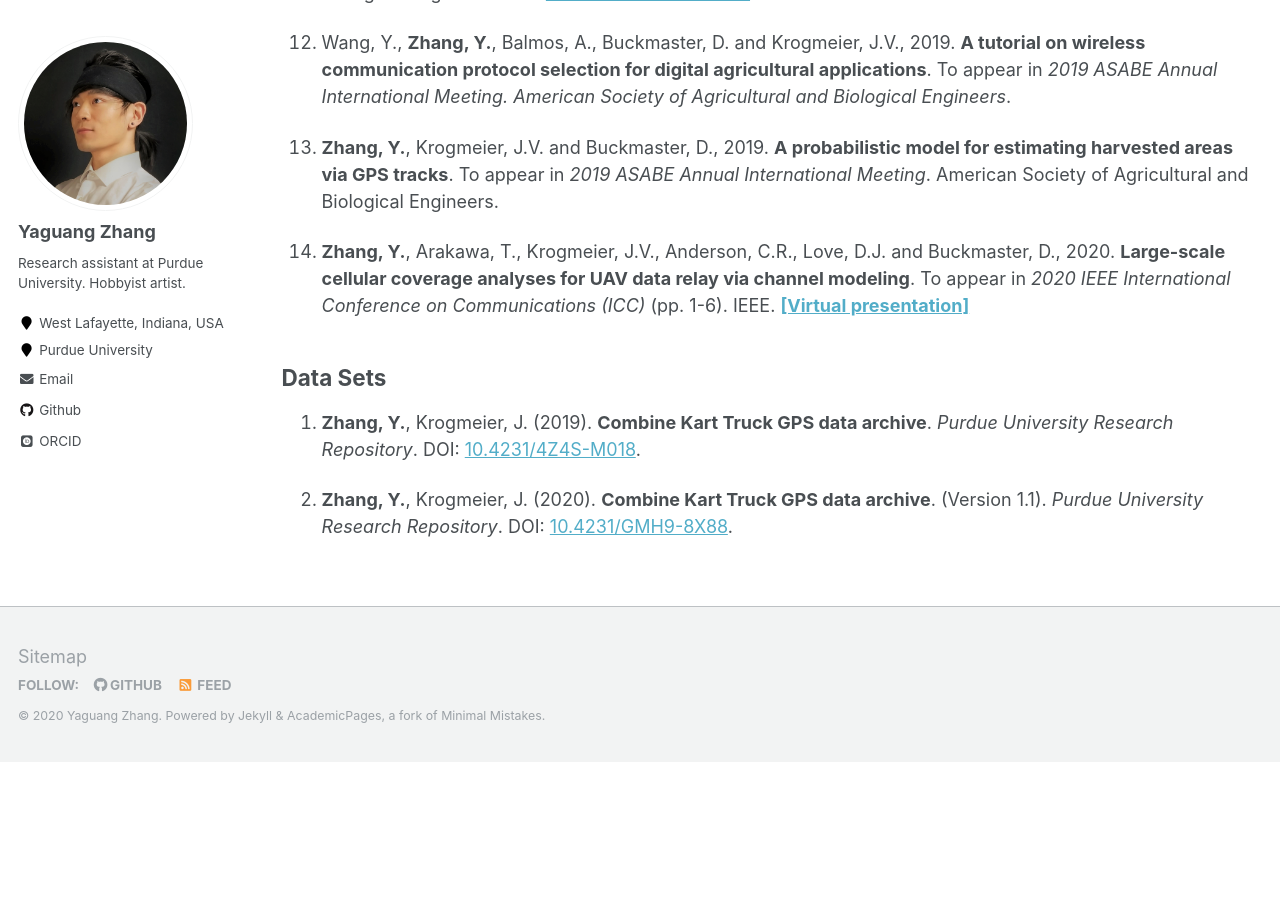
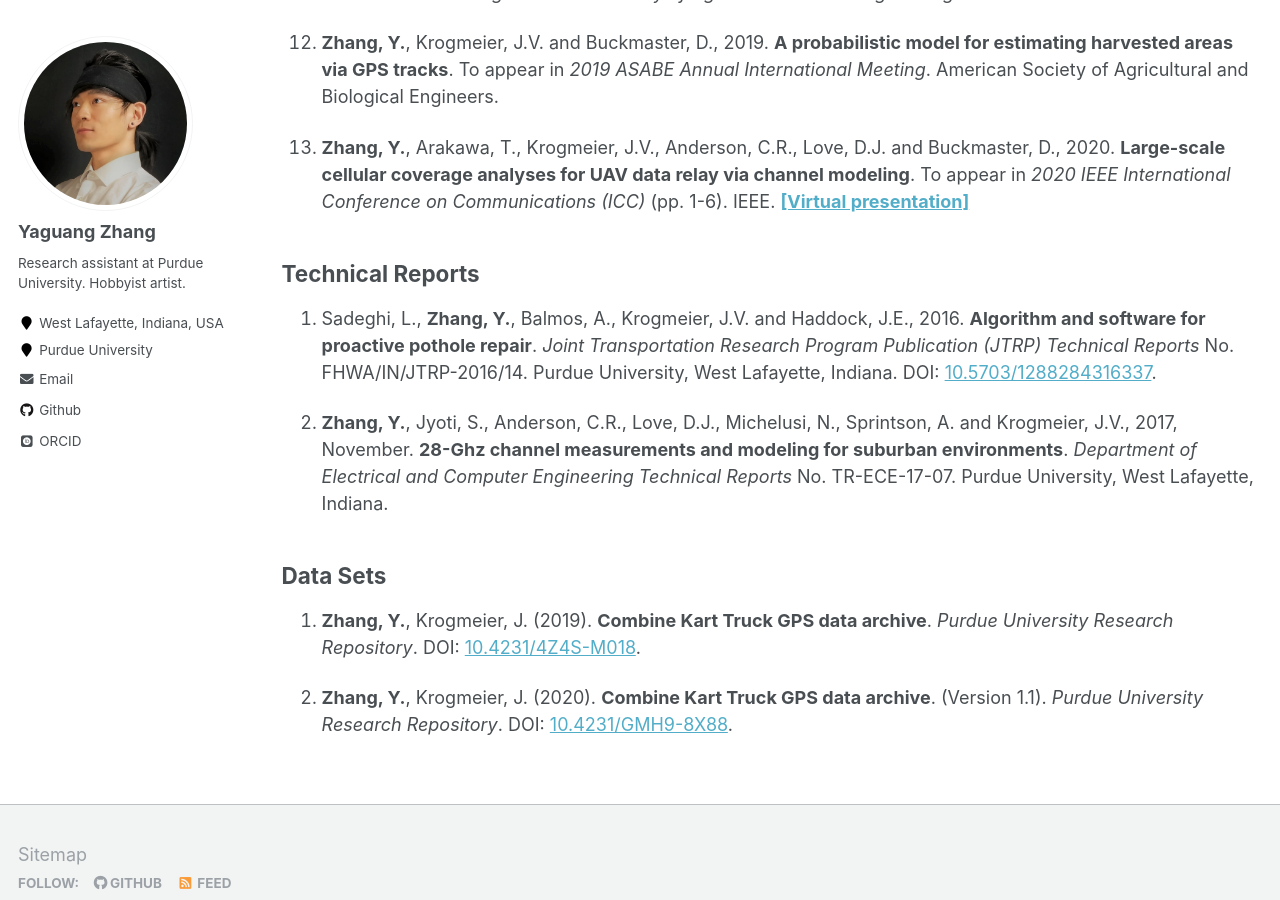
Before and after one commit to YaguangZhang/yaguangzhang.github.io, a Jekyll site: the page built from _pages/publications.md, in a window 1280 px wide and 900 px high, scrolled down 1762 px. Built offline with Jekyll 4.4.1, drawn with Linux system fonts in a browser that asks for light colours; some web fonts are replaced; before the commit the page ends 2524 px from its top, so only the background shows below that; some of the changed text lies outside the part shown.

Commit message:
Update publications.
  - Add category "Technical Reports".

```diff
--- a/_data/navigation.yml
+++ b/_data/navigation.yml
@@ -3,5 +3,8 @@ main:
   - title: "Publications"
     url: /publications/
 
+  - title: "Presentations"
+    url: /presentations/
+
   - title: "CV"
     url: /cv/
--- a/_pages/publications.md
+++ b/_pages/publications.md
@@ -20,31 +20,36 @@ Conferences
 
 1.  **Zhang, Y.**, Balmos, A., Krogmeier, J.V. and Buckmaster, D., 2015, September. **Working zone identification for specialized micro transportation systems using GPS tracks**. In *2015 IEEE 18th International Conference on* *Intelligent Transportation Systems (ITSC)* (pp. 1779-1784). IEEE. DOI: [10.1109/ITSC.2015.289](https://doi.org/10.1109/ITSC.2015.289).
 
-2.  Sadeghi, L., **Zhang, Y.**, Balmos, A., Krogmeier, J.V. and Haddock, J.E., 2016. **Algorithm and software for proactive pothole repair**. *Joint Transportation Research Program Publication* No. FHWA/IN/JTRP-2016/14. West Lafayette, IN, Purdue University. DOI: [10.5703/1288284316337](https://doi.org/10.5703/1288284316337).
+2.  Layton, A.W., **Zhang, Y.**, Krogmeier, J.V. and Buckmaster, D.R., 2017. **Determining harvesting efficiency via multiple combine GPS logs**. In *2017 ASABE Annual International Meeting* (p. 1). American Society of Agricultural and Biological Engineers. DOI: [10.13031/aim.201700816](https://doi.org/10.13031/aim.201700816).
 
-3.  Layton, A.W., **Zhang, Y.**, Krogmeier, J.V. and Buckmaster, D.R., 2017. **Determining harvesting efficiency via multiple combine GPS logs**. In *2017 ASABE Annual International Meeting* (p. 1). American Society of Agricultural and Biological Engineers. DOI: [10.13031/aim.201700816](https://doi.org/10.13031/aim.201700816).
+3.  **Zhang, Y.**, Ault, A., Krogmeier, J.V. and Buckmaster, D., 2017. **Activity recognition for harvesting via GPS tracks**. In *2017 ASABE Annual International Meeting* (p. 1). American Society of Agricultural and Biological Engineers. DOI: [10.13031/aim.201700813](https://doi.org/10.13031/aim.201700813).
 
-4.  **Zhang, Y.**, Ault, A., Krogmeier, J.V. and Buckmaster, D., 2017. **Activity recognition for harvesting via GPS tracks**. In *2017 ASABE Annual International Meeting* (p. 1). American Society of Agricultural and Biological Engineers. DOI: [10.13031/aim.201700813](https://doi.org/10.13031/aim.201700813).
+4.  **Zhang, Y.**, Balmos, A., Krogmeier, J.V. and Buckmaster, D., 2017. **Dynamic high-precision field shape generation via combine GPS tracks**. In *2017 ASABE Annual International Meeting* (p. 1). American Society of Agricultural and Biological Engineers. DOI: [10.13031/aim.201700809](https://doi.org/10.13031/aim.201700809).
 
-5.  **Zhang, Y.**, Balmos, A., Krogmeier, J.V. and Buckmaster, D., 2017. **Dynamic high-precision field shape generation via combine GPS tracks**. In *2017 ASABE Annual International Meeting* (p. 1). American Society of Agricultural and Biological Engineers. DOI: [10.13031/aim.201700809](https://doi.org/10.13031/aim.201700809).
+5.  **Zhang, Y.**, Jyoti, S., Anderson, C.R., Love, D.J., Michelusi, N., Sprintson, A. and Krogmeier, J.V., 2018, May. **28-GHz channel measurements and modeling for suburban environments**. In *2018 IEEE International Conference on Communications (ICC)* (pp. 1-6). IEEE. DOI: [10.1109/ICC.2018.8422820](https://doi.org/10.1109/ICC.2018.8422820).
 
-6.  **Zhang, Y.**, Jyoti, S., Anderson, C.R., Love, D.J., Michelusi, N., Sprintson, A. and Krogmeier, J.V., 2018, May. **28-GHz channel measurements and modeling for suburban environments**. In *2018 IEEE International Conference on Communications (ICC)* (pp. 1-6). IEEE. DOI: [10.1109/ICC.2018.8422820](https://doi.org/10.1109/ICC.2018.8422820).
+6.  **Zhang, Y.**, Love, D.J., Michelusi, N., Krogmeier, J.V., Jyoti, S., Sprintson, A. and Anderson, C.R., 2018, March. **Improving millimeter-wave channel models for suburban environments with site-specific geometric features**. In *2018 International Applied Computational Electromagnetics Society Symposium (ACES)* (pp. 1-2). IEEE. DOI: [10.23919/ROPACES.2018.8364140](https://doi.org/10.23919/ROPACES.2018.8364140).
 
-7.  **Zhang, Y.**, Love, D.J., Michelusi, N., Krogmeier, J.V., Jyoti, S., Sprintson, A. and Anderson, C.R., 2018, March. **Improving millimeter-wave channel models for suburban environments with site-specific geometric features**. In *2018 International Applied Computational Electromagnetics Society Symposium (ACES)* (pp. 1-2). IEEE. DOI: [10.23919/ROPACES.2018.8364140](https://doi.org/10.23919/ROPACES.2018.8364140).
+7.  Buckmaster, D., Krogmeier, J.V., Ault, A., Noel, S., Wang, Y., **Zhang, Y.**, Layton, A. and Balmos, A., 2018, June. **Use cases for real time data in agriculture**. In *2018 International Conference on Precision Agriculture*. ISPA. \[Online\] Available at: <https://www.internationalsocietyofprecisionagriculture.org/proceedings/?action=abstract&id=5394> (Accessed: 19 June 2020).
 
-8.  Buckmaster, D., Krogmeier, J.V., Ault, A., Noel, S., Wang, Y., **Zhang, Y.**, Layton, A. and Balmos, A., 2018, June. **Use cases for real time data in agriculture**. In *2018 International Conference on Precision Agriculture*. ISPA. \[Online\] Available at: <https://www.internationalsocietyofprecisionagriculture.org/proceedings/?action=abstract&id=5394> (Accessed: 19 June 2020).
+8.  Lindsay, A.M., Wang, Y., Noel, S., **Zhang, Y.**, Krogmeier, J.V. and Buckmaster, D., 2018. **CAN-based forage yield mapping**. In *2018 ASABE Annual International Meeting* (p. 1). American Society of Agricultural and Biological Engineers. DOI: [10.13031/aim.201801016](https://doi.org/10.13031/aim.201801016).
 
-9.  Lindsay, A.M., Wang, Y., Noel, S., **Zhang, Y.**, Krogmeier, J.V. and Buckmaster, D., 2018. **CAN-based forage yield mapping**. In *2018 ASABE Annual International Meeting* (p. 1). American Society of Agricultural and Biological Engineers. DOI: [10.13031/aim.201801016](https://doi.org/10.13031/aim.201801016).
+9.  **Zhang, Y.**, Balmos, A., Ault, A., Buckmaster, D. and Krogmeier, J.V., 2018. **Generating product traceability trees for harvesting from GPS tracks**. In *2018 ASABE Annual International Meeting* (p. 1). American Society of Agricultural and Biological Engineers. DOI: [10.13031/aim.201800628](https://doi.org/10.13031/aim.201800628).
 
-10. **Zhang, Y.**, Balmos, A., Ault, A., Buckmaster, D. and Krogmeier, J.V., 2018. **Generating product traceability trees for harvesting from GPS tracks**. In *2018 ASABE Annual International Meeting* (p. 1). American Society of Agricultural and Biological Engineers. DOI: [10.13031/aim.201800628](https://doi.org/10.13031/aim.201800628).
+10. Wang, Y., **Zhang, Y.**, Buckmaster, D. and Krogmeier, J., 2019. **Combine harvester unloading event inference using GPS data**. In *2019 ASABE Annual International Meeting* (p. 1). American Society of Agricultural and Biological Engineers. DOI: [10.13031/aim.201901286](https://doi.org/10.13031/aim.201901286).
 
-11. Wang, Y., **Zhang, Y.**, Buckmaster, D. and Krogmeier, J., 2019. **Combine harvester unloading event inference using GPS data**. In *2019 ASABE Annual International Meeting* (p. 1). American Society of Agricultural and Biological Engineers. DOI: [10.13031/aim.201901286](https://doi.org/10.13031/aim.201901286).
+11. Wang, Y., **Zhang, Y.**, Balmos, A., Buckmaster, D. and Krogmeier, J.V., 2019. **A tutorial on wireless communication protocol selection for digital agricultural applications**. To appear in *2019 ASABE Annual International Meeting. American Society of Agricultural and Biological Engineers*.
 
-12. Wang, Y., **Zhang, Y.**, Balmos, A., Buckmaster, D. and Krogmeier, J.V., 2019. **A tutorial on wireless communication protocol selection for digital agricultural applications**. To appear in *2019 ASABE Annual International Meeting. American Society of Agricultural and Biological Engineers*.
+12. **Zhang, Y.**, Krogmeier, J.V. and Buckmaster, D., 2019. **A probabilistic model for estimating harvested areas via GPS tracks**. To appear in *2019 ASABE Annual International Meeting*. American Society of Agricultural and Biological Engineers.
 
-13. **Zhang, Y.**, Krogmeier, J.V. and Buckmaster, D., 2019. **A probabilistic model for estimating harvested areas via GPS tracks**. To appear in *2019 ASABE Annual International Meeting*. American Society of Agricultural and Biological Engineers.
+13. **Zhang, Y.**, Arakawa, T., Krogmeier, J.V., Anderson, C.R., Love, D.J. and Buckmaster, D., 2020. **Large-scale cellular coverage analyses for UAV data relay via channel modeling**. To appear in *2020 IEEE International Conference on Communications (ICC)* (pp. 1-6). IEEE. [**\[Virtual presentation\]**](https://yaguangzhang.github.io/files/ICC2020_WC17_CellCoverageSimulationForDrones.mp4)
 
-14. **Zhang, Y.**, Arakawa, T., Krogmeier, J.V., Anderson, C.R., Love, D.J. and Buckmaster, D., 2020. **Large-scale cellular coverage analyses for UAV data relay via channel modeling**. To appear in *2020 IEEE International Conference on Communications (ICC)* (pp. 1-6). IEEE. [**\[Virtual presentation\]**](https://yaguangzhang.github.io/files/ICC2020_WC17_CellCoverageSimulationForDrones.mp4)
+Technical Reports
+-----------------
+
+1.  Sadeghi, L., **Zhang, Y.**, Balmos, A., Krogmeier, J.V. and Haddock, J.E., 2016. **Algorithm and software for proactive pothole repair**. *Joint Transportation Research Program Publication (JTRP) Technical Reports* No. FHWA/IN/JTRP-2016/14. Purdue University, West Lafayette, Indiana. DOI: [10.5703/1288284316337](https://doi.org/10.5703/1288284316337).
+
+2.  **Zhang, Y.**, Jyoti, S., Anderson, C.R., Love, D.J., Michelusi, N., Sprintson, A. and Krogmeier, J.V., 2017, November. **28-Ghz channel measurements and modeling for suburban environments**. *Department of Electrical and Computer Engineering Technical Reports* No. TR-ECE-17-07. Purdue University, West Lafayette, Indiana.
 
 Data Sets
 ---------
```
Also changed, not shown: _pages/about.md (+1 -1 lines).
